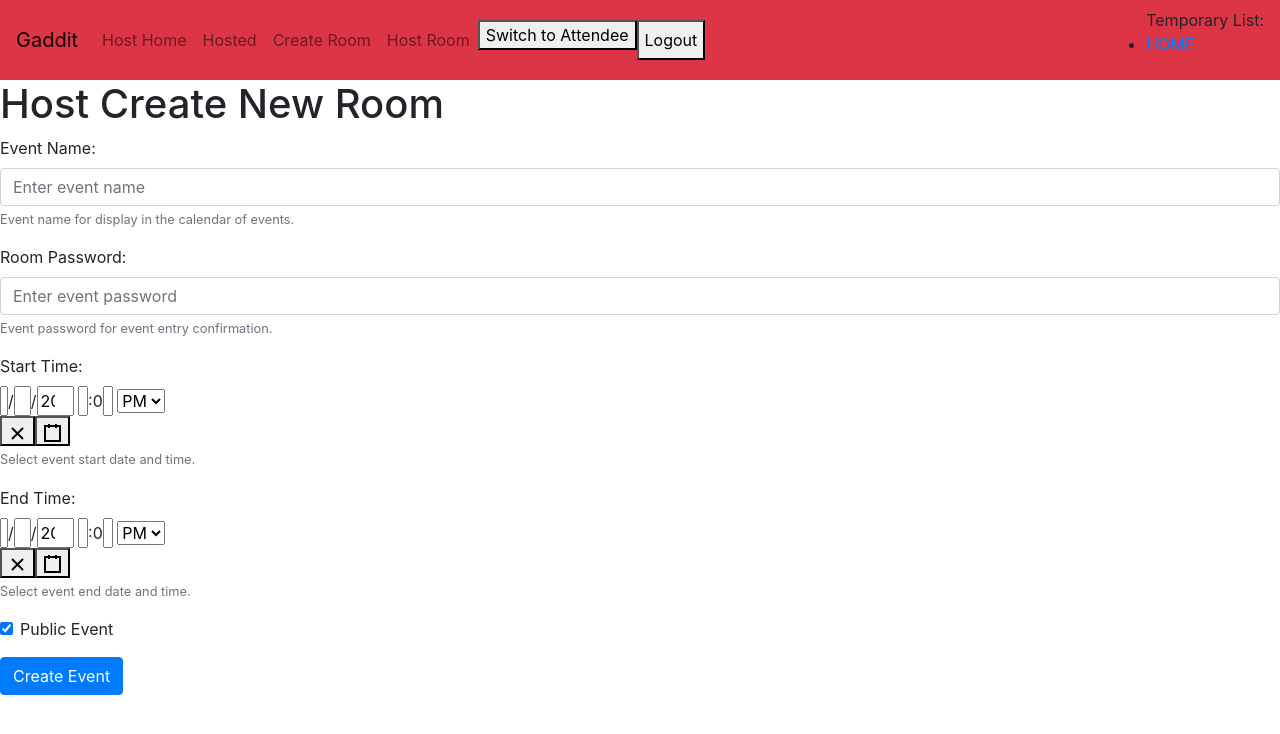
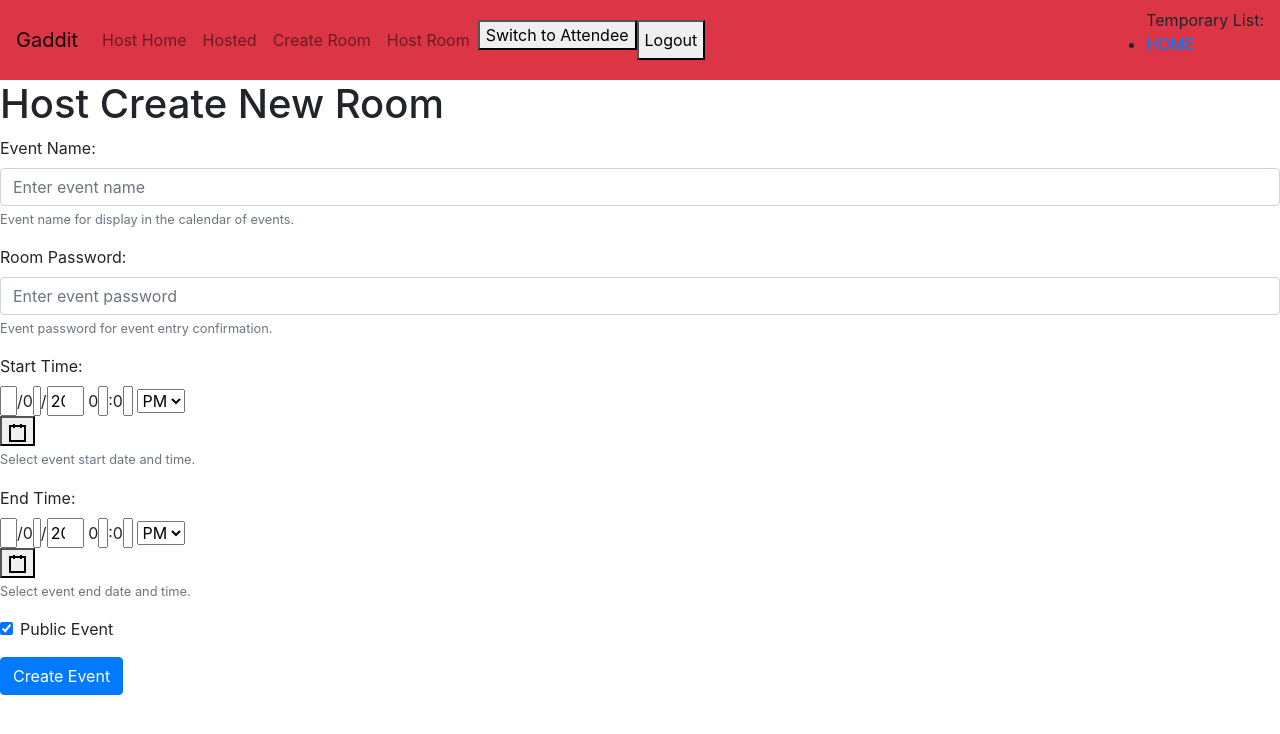
Before and after one commit to kalyak/Gadddit, a React (Create React App) app in the folder client/: page /host/createroom in a window 1280 px wide. Shown: the top 734 px of the page. Built offline with nearby package versions, Linux system fonts and the light colour scheme.

Commit message:
Fixed date picker on event create form.

```diff
--- a/client/src/components/pages/host-createEvent.js
+++ b/client/src/components/pages/host-createEvent.js
@@ -16,7 +16,7 @@ const HostCreate = () => {
   const [formStart, setStart] = useState(new Date());
   const [formEnd, setEnd] = useState(new Date());
   const [done, setDone] = useState(false);
-  const [errors, setErrors] = useState(false);
+  const [errors, setErrors] = useState({});
 
   const handleChange = (event) => {
     setFormData((state) => {
@@ -90,12 +90,16 @@ const HostCreate = () => {
             name='eventStart'
             onChange={(event) => {
               setStart(event);
+              setEnd(event);
               handleDateChange("eventStart", event);
             }}
             value={formStart}
             minDate={new Date()}
             disableClock={true}
             returnValue='end'
+            clearIcon={null}
+            showLeadingZeros={true}
+            format='dd/MM/yyyy hh:mm a'
           />
           <Form.Text className='text-muted'>
             Select event start date and time.
@@ -111,9 +115,12 @@ const HostCreate = () => {
               handleDateChange("eventEnd", event);
             }}
             value={formEnd}
-            minDate={new Date()}
+            minDate={formStart}
             disableClock={true}
             returnValue='end'
+            clearIcon={null}
+            showLeadingZeros={true}
+            format='dd/MM/yyyy hh:mm a'
           />
           <Form.Text className='text-muted'>
             Select event end date and time.
```
